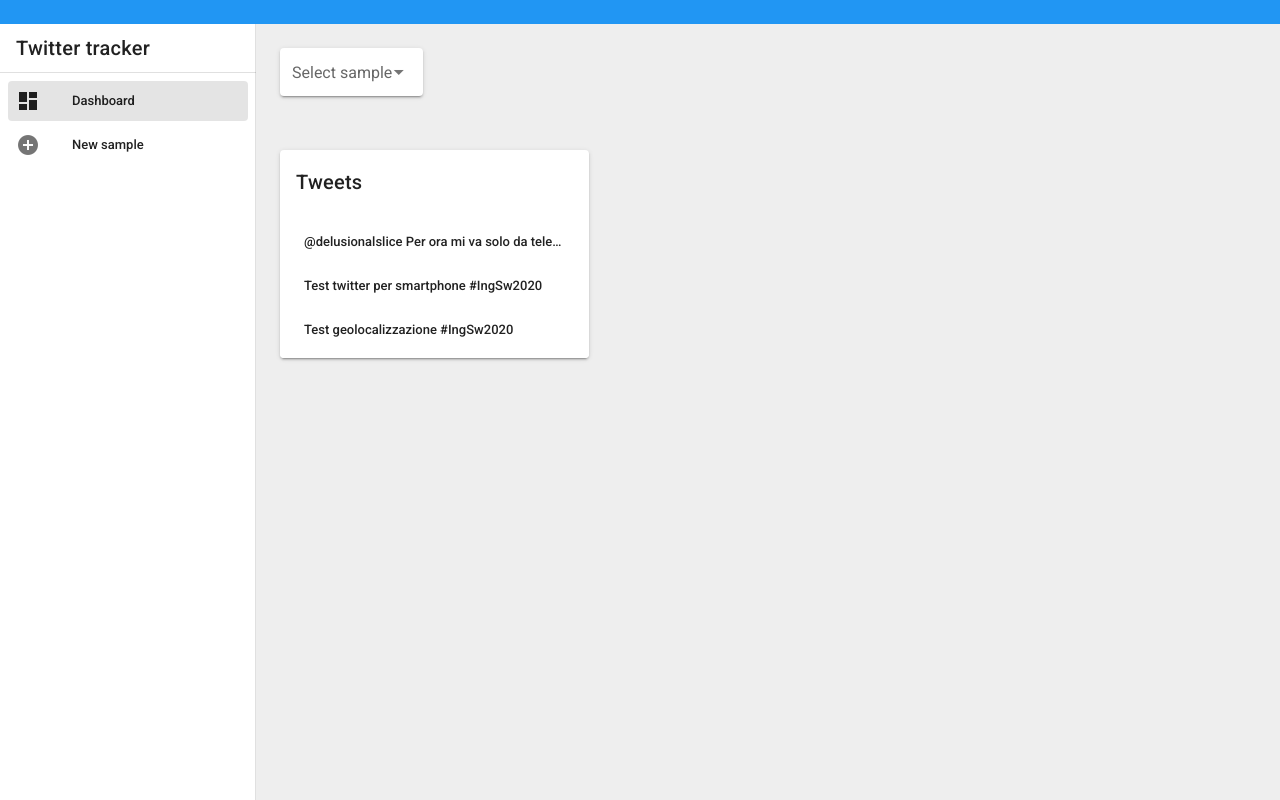
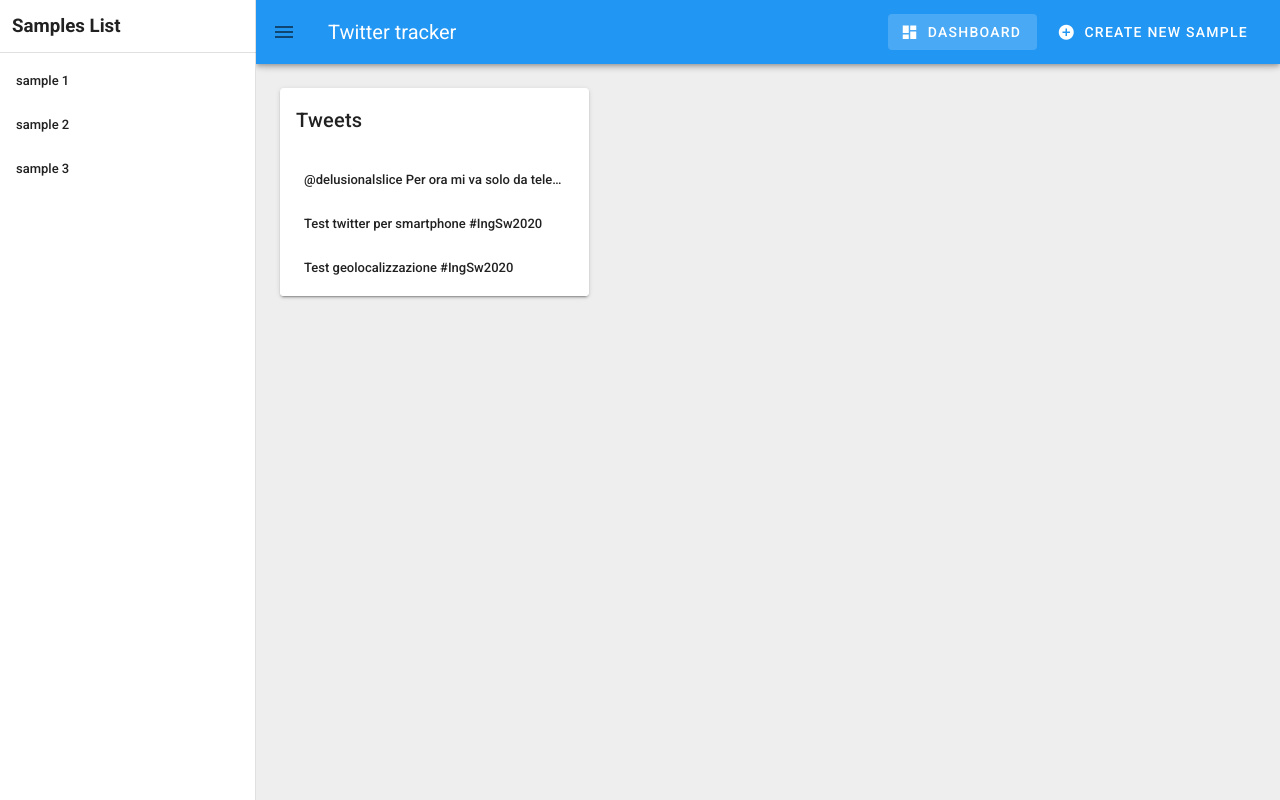
Before and after one commit to jjak0b/vue-tweet-tracker, a Vue app: page / in a window 1280 px wide. Built offline with nearby package versions, Linux system fonts and the light colour scheme.

Commit message:
[Filter] Add navigation bar and samples list in navigation drawer

```diff
--- a/src/App.vue
+++ b/src/App.vue
@@ -1,26 +1,25 @@
 <template>
   <v-app>
-    <v-system-bar app color="blue"></v-system-bar>
-    <v-navigation-drawer app>
-      <v-list-item>
-        <v-list-item-content>
-          <v-list-item-title class="title">
-            Twitter tracker
-          </v-list-item-title>
-        </v-list-item-content>
-      </v-list-item>
+    <v-app-bar app color="blue">
+      <v-app-bar-nav-icon @click.stop="drawer = !drawer"></v-app-bar-nav-icon>
+      <v-toolbar-title class="white--text">Twitter tracker</v-toolbar-title>
+      <v-spacer></v-spacer>
+      <v-btn text class="white--text mr-2" to="/">
+        <v-icon left>mdi-view-dashboard</v-icon>
+        Dashboard
+      </v-btn>
+      <v-btn text class="white--text" to="/filter">
+        <v-icon left>mdi-plus-circle</v-icon>
+        Create new sample
+      </v-btn>
+      </v-app-bar>
+    <v-navigation-drawer app v-model="drawer" bottom>
+      <h3 class="pa-3">Samples List</h3>
       <v-divider></v-divider>
       <v-list dense nav>
-        <v-list-item link to="/">
-          <v-list-item-icon><v-icon>mdi-view-dashboard</v-icon></v-list-item-icon>
+        <v-list-item link v-for="item in samplesList" :key="item">
           <v-list-item-content>
-            <v-list-item-title>Dashboard</v-list-item-title>
-          </v-list-item-content>
-        </v-list-item>
-        <v-list-item link to="/filter">
-          <v-list-item-icon><v-icon>mdi-plus-circle</v-icon></v-list-item-icon>
-          <v-list-item-content>
-            <v-list-item-title>New sample</v-list-item-title>
+            <v-list-item-title>{{ item }}</v-list-item-title>
           </v-list-item-content>
         </v-list-item>
       </v-list>
@@ -40,7 +39,8 @@ export default {
   name: 'App',
 
   data: () => ({
-
+    drawer: true,
+    samplesList: ["sample 1", "sample 2", "sample 3"]
   }),
 };
 </script>
--- a/src/views/Dashboard.vue
+++ b/src/views/Dashboard.vue
@@ -1,14 +1,5 @@
 <template>
   <v-container>
-    <v-row>
-      <v-col cols="2">
-        <v-select
-            :items="sampleNames"
-            label="Select sample"
-            solo
-        ></v-select>
-      </v-col>
-    </v-row>
     <v-row>
       <v-col cols="4">
         <v-card>
@@ -148,7 +139,6 @@ export default {
     showUser: false,
     language: language,
     tweets: json,
-    sampleNames: ['sample1', 'sample2', 'sample3'],
     selectedTweetIndex: null
   }),
   methods: {
```
